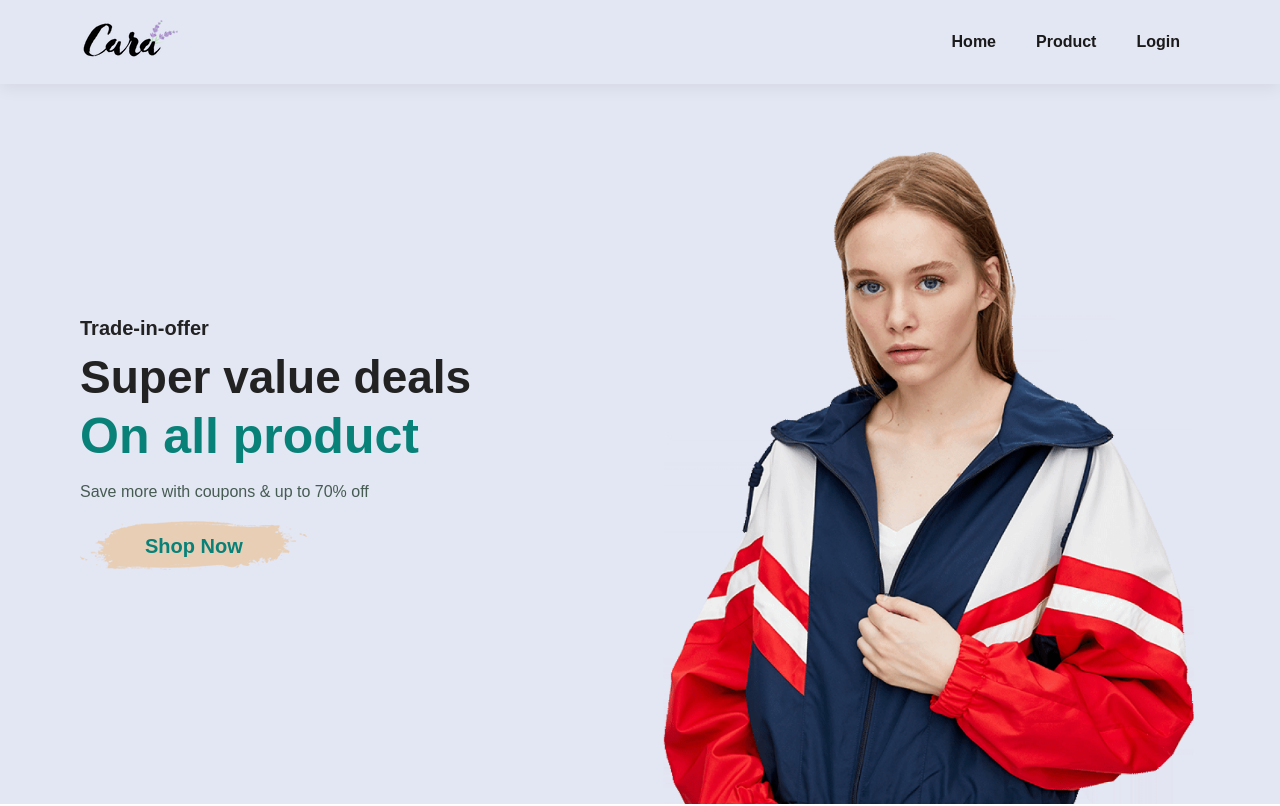
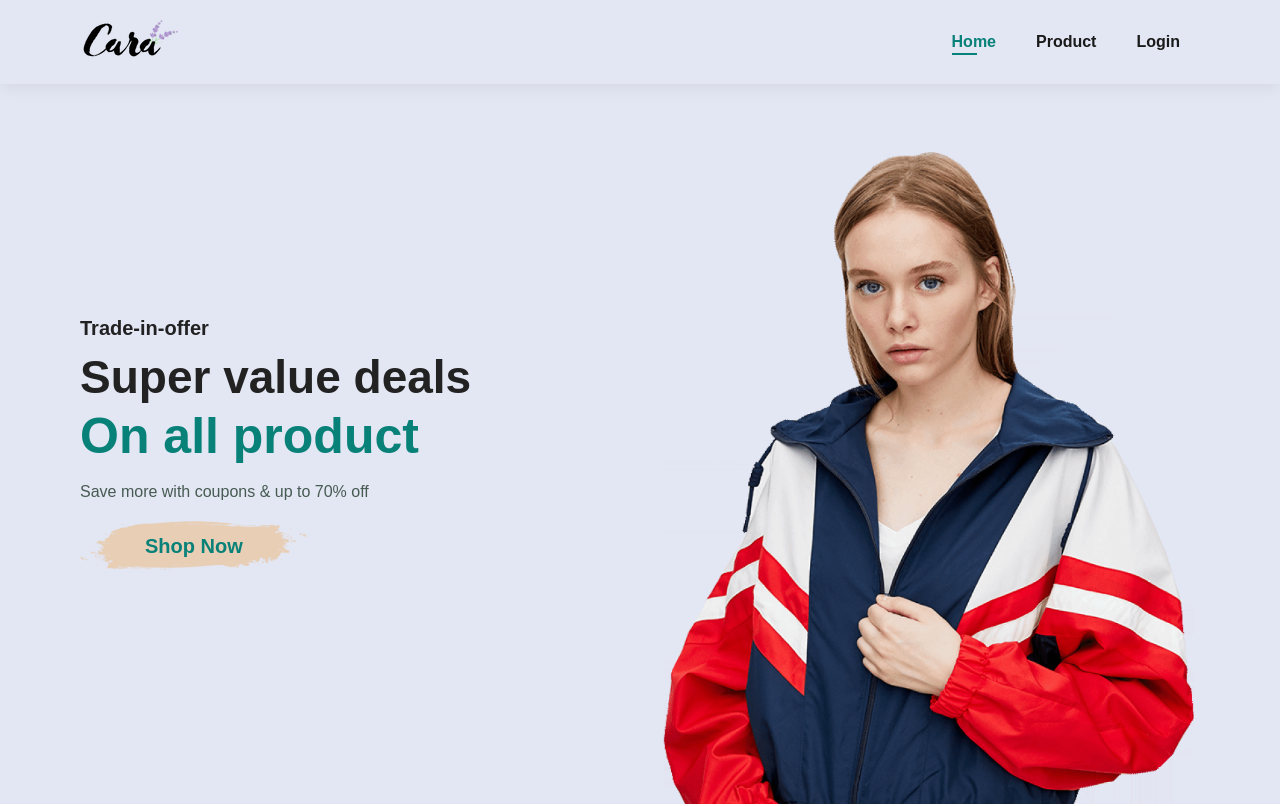
Before and after one commit to FitriSitiNurjanah/E-Commerce, a React (Create React App) app: page / in a window 1280 px wide. Shown: the top 806 px of the page. Built offline with nearby package versions, Linux system fonts and the light colour scheme; no server answers.

Commit message:
active navbar

```diff
--- a/src/component/Navbar/Navbar.js
+++ b/src/component/Navbar/Navbar.js
@@ -1,5 +1,6 @@
 import React from "react";
-import { Link } from "react-router-dom";
+import "../../../src/App.css";
+import { Link, NavLink } from "react-router-dom";
 import { auth, logout } from "../../config/firebase/index";
 import { useAuthState } from "react-firebase-hooks/auth";
 import { StyledHeader, StyledNavbar, Li, StyledMobile, StyledCart, Styledclose, Styledlogout } from "./navbarStyles";
@@ -24,10 +25,14 @@ export default function () {
         <div>
           <StyledNavbar id="navbar">
             <Li>
-              <Link to="/">Home</Link>
+              <NavLink exact to="/" activeClassName="active-link">
+                Home
+              </NavLink>
             </Li>
             <Li>
-              <Link to="/product">Product</Link>
+              <NavLink exact to="/product" activeClassName="active-link">
+                Product
+              </NavLink>
             </Li>
             {user ? (
               <Li>
@@ -37,15 +42,17 @@ export default function () {
               </Li>
             ) : (
               <Li>
-                <Link to="/login">Login</Link>
+                <NavLink exact to="/login" activeClassName="active-link">
+                  Login
+                </NavLink>
               </Li>
             )}
             {user && (
               <Li id="lg-bag">
                 {" "}
-                <Link to="/cart">
+                <NavLink exact to="/cart" activeClassName="active-link">
                   <i className="fa fa-shopping-cart"></i>
-                </Link>
+                </NavLink>
               </Li>
             )}
 
```
Also changed, not shown: src/index.css (+2 -5 lines).
